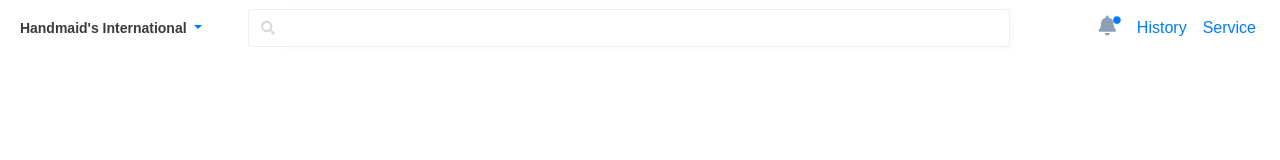
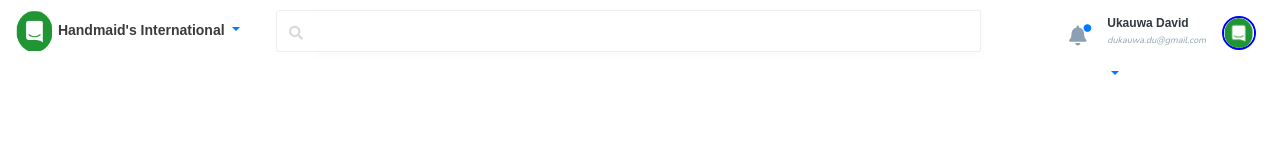
Before and after one commit to oyewoas/BlueBic-Admin-Dashboard, a plain HTML site: page index.html in a window 1280 px wide. Drawn offline with nearby package versions, Linux system fonts and the light colour scheme; a web font is replaced by a local one.

Commit message:
more nav styling

```diff
--- a/css/main.css
+++ b/css/main.css
@@ -8,18 +8,18 @@ nav{
 li {
     list-style-type: none;
 }
-.dropdown{
+.navdropdwn{
     width: 265px;
     background-color: white;
     padding-top:12px;
     padding-bottom: 12px;
     margin-bottom: -15px;
-    margin-top: -15px;
+    margin-top: -55px;
 }
-.dropdown a{
+.navdropdwn a{
      font-size: 14px;
 }
-.dropdown .handmaidtext{
+.navdropdwn .handmaidtext{
     font-style: normal;
     font-weight: bold;
     line-height: normal;
@@ -27,8 +27,10 @@ li {
     color: #3B3B3B;
 }
 .search{
-    padding-left: 30px;
-    padding-right: 80px;
+    padding-left: 20px;
+    padding-right: 60px;
+    margin-top: -40px;
+    margin-right: 20px;
 }
 .search .btn{
      background: #FFFFFF ;
@@ -38,6 +40,7 @@ li {
     border-left: 1px solid rgba(189, 189, 189, 0.25);
     border-top: 1px solid rgba(189, 189, 189, 0.25);
     border-right: none;
+    padding-top: 10px;
 
 }
 .fa-search{
@@ -52,9 +55,43 @@ color: #DADADA;
     font-size:7.88px;
     color: linear-gradient(172.24deg, #1B75BB 0%, #00ADEE 100%);
 }
+.avarterdrpdwn{
+   color: #90A4AE;
+
+}
+.media img{
+    border: 2px solid blue;
+    border-radius: 50%;
+}
+.media-body h5{
+    font-style: normal;
+font-weight: bolder;
+line-height: normal;
+font-size: 12px;
+text-align: left;
+
+color: #31393C;
+}
+.media{
+
+}
+.media-body .mail{
+  font-family: 'Nunito', sans-serif;
+  font-style: italic;
+line-height: normal;
+font-size: 9px;
+text-align: left;
+
+color: #90A4AE;
+
+}
 #alertdot{
     margin-top: -10px;
     margin-left: -19px;
+    padding-top: 16px;
+}
+#bell{
+    padding-top: 18px;
 }
 .search .form-control{
    background: #FFFFFF;
--- a/index.html
+++ b/index.html
@@ -9,6 +9,7 @@
     <link rel="stylesheet" href="css/bootstrap.min.css">
     <link rel="stylesheet" href="css/bootstrap-grid.min.css">
     <link href="https://fonts.googleapis.com/css?family=Khula|Open+Sans" rel="stylesheet">
+    <link href="https://fonts.googleapis.com/css?family=Nunito" rel="stylesheet">
     <link rel="stylesheet" href="https://use.fontawesome.com/releases/v5.2.0/css/all.css" integrity="sha384-hWVjflwFxL6sNzntih27bfxkr27PmbbK/iSvJ+a4+0owXq79v+lsFkW54bOGbiDQ" crossorigin="anonymous">
     <link rel="stylesheet" type="text/css" media="screen" href="css/main.css" />
 
@@ -19,9 +20,9 @@
 
         <nav class="navbar fixed-top navbar-expand-lg ">
 
-          <li class=" dropdown">
+          <li class=" dropdown navdropdwn">
             <a class="navbar-brand dropdown-toggle" href="#" id="navbarDropdown" role="button" data-toggle="dropdown" aria-haspopup="true" aria-expanded="false">
-             <img src="" alt=""> <span class="handmaidtext">Handmaid's International</span>
+             <img src="images/chaticon.png" width="38px" height="40px" alt=""> <span class="handmaidtext">Handmaid's International</span>
            </a>
            <div class="dropdown-menu" aria-labelledby="navbarDropdown">
             <a class="dropdown-item" href="#">Action</a>
@@ -44,15 +45,28 @@
 
               <span class="fas fa-align-justify"></span>
           </button>
-          <div class="collapse navbar-collapse justify-content-end" id="navbarNavAltMarkup">
+          <div class="collapse navbar-collapse " id="navbarNavAltMarkup">
             <div class="navbar-nav ">
 
-                <a class="nav-item nav-link " href=""><i class="fas fa-bell"></i></a>
+                <a class="nav-item nav-link " id="bell" href=""><i class="fas fa-bell"></i></a>
                 <a class="nav-item nav-link " id="alertdot" href=""><i class="fas fa-circle"></i></a>
-                <a class="nav-item nav-link " href="">History</a>
-                <a class="nav-item nav-link " href="">Service</a>
+              <li class=" dropdown avarterdrpdwn">
+                <a class="nav-item nav-link text-left dropdown-toggle" href="#" id="navbarDropdown" role="button" data-toggle="dropdown" aria-haspopup="true" aria-expanded="false">
+                  <div class="media ">
+                    <div class="media-body">
+                      <h5 class="mt-0 mb-1">Ukauwa David</h5>
+                      <p class="mail">dukauwa.du@gmail.com</p>
+                    </div>
+                    <img class="ml-3" src="images/chaticon.png" width="34px" height="34px" alt="">
+                  </div>
+                </a>
 
-
+                <div class="dropdown-menu " aria-labelledby="navbarDropdown">
+                  <a class="dropdown-item" href="#">Action</a>
+                  <div class="dropdown-divider"></div>
+                  <a class="dropdown-item" href="#">Something else here</a>
+                </div>
+              </li>
 
             </div>
         </div>
```
Also changed, not shown: images/chaticon.png (added).
